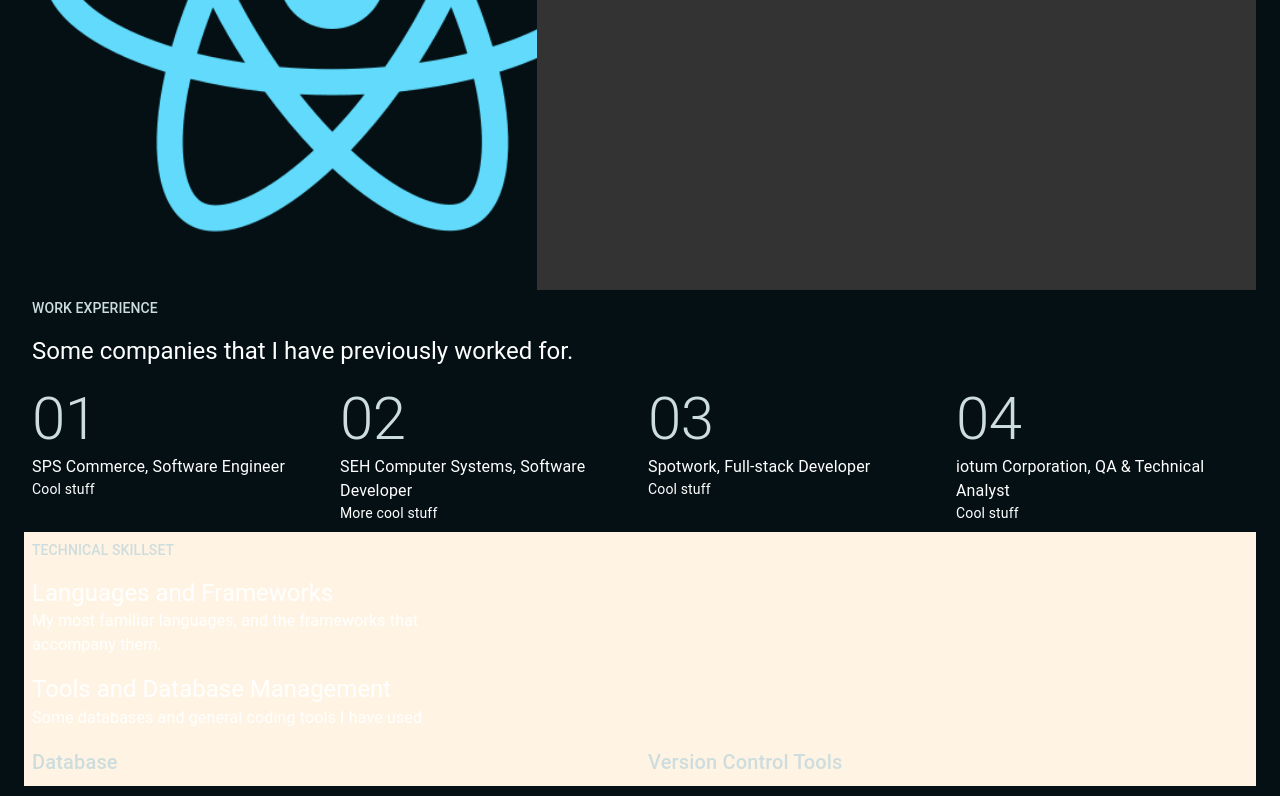
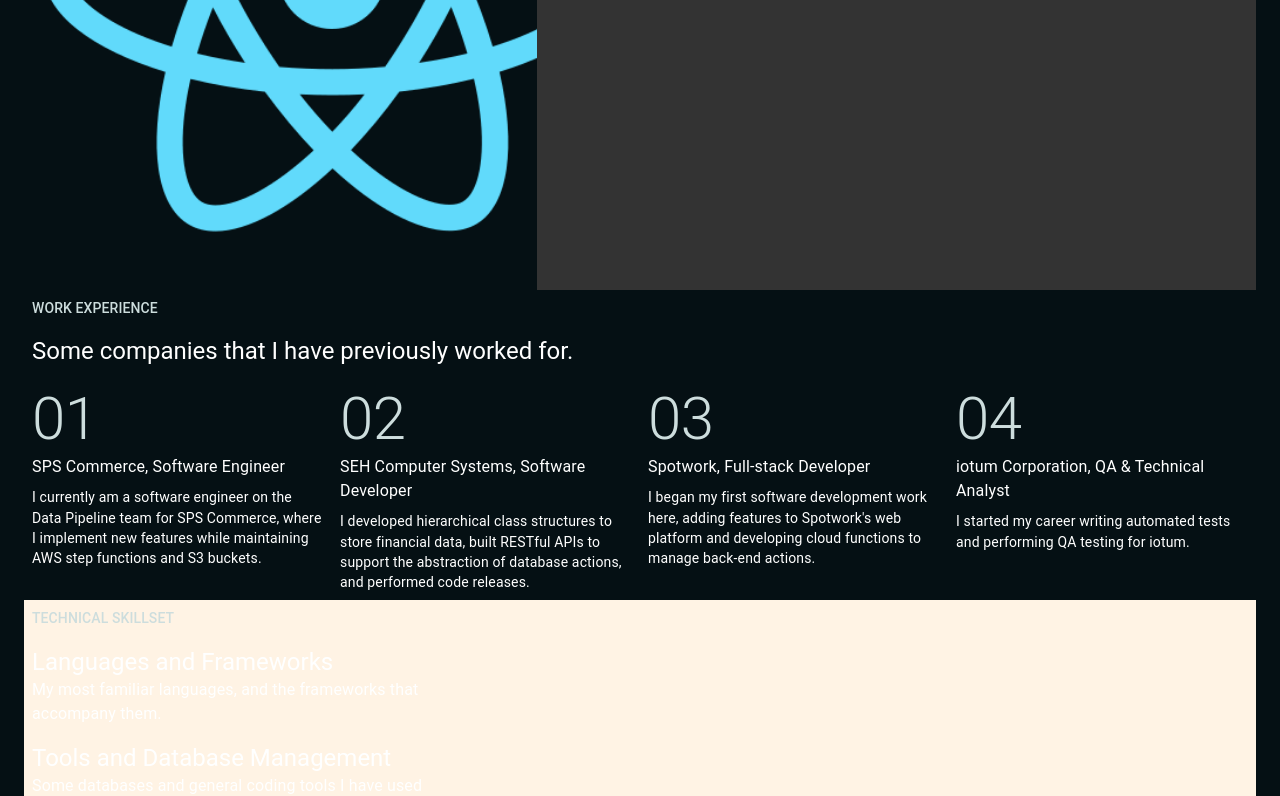
Before and after one commit to kevinhu12/profile, a React (Create React App) app: page / in a window 1280 px wide. Shown: the part 402-1198 px from the top of the page. Built offline with nearby package versions, Linux system fonts and the light colour scheme.

Commit message:
Modified WorkExperience content and structure

```diff
--- /dev/null
+++ b/src/sections/work-experience/Job.js
@@ -0,0 +1,28 @@
+// Imports
+import React from 'react';
+
+import Box from '@mui/material/Box';
+import Grid from '@mui/material/Unstable_Grid2';
+import Typography from '@mui/material/Typography';
+import { useTheme } from '@mui/material/styles';
+
+// Component for a single job experience
+const Job = ({
+    idx,
+    job,
+    theme
+}) => (
+    <Grid xs={3}>
+        <Typography color='secondary' variant='h2'>
+            {`0${idx}`}
+        </Typography>
+        <Typography color='primary' variant='body1'>
+            {`${job.company}, ${job.title}`}
+        </Typography>
+        <Typography color='primary' variant='body2' sx={{ mt: 1 }}>
+            {`${job.description}`}
+        </Typography>
+    </Grid>
+);
+
+export default Job;
--- a/src/sections/WorkExperience.js
+++ b/src/sections/work-experience/WorkExperience.js
@@ -6,48 +6,8 @@
 import Typography from '@mui/material/Typography';
 import { useTheme } from '@mui/material/styles';
 
-// Constants
-const jobExperience = [
-    {
-        company: 'SPS Commerce',
-        title: 'Software Engineer',
-        description: 'Cool stuff'
-    },
-    {
-        company: 'SEH Computer Systems',
-        title: 'Software Developer',
-        description: 'More cool stuff'
-    },
-    {
-        company: 'Spotwork',
-        title: 'Full-stack Developer',
-        description: 'Cool stuff'
-    },
-    {
-        company: 'iotum Corporation',
-        title: 'QA & Technical Analyst',
-        description: 'Cool stuff'
-    },
-]
-
-// Component for a single job experience
-const Job = ({
-    idx,
-    job,
-    theme
-}) => (
-    <Grid xs={3}>
-        <Typography color='secondary' variant='h2'>
-            {`0${idx}`}
-        </Typography>
-        <Typography color='primary' variant='body1'>
-            {`${job.company}, ${job.title}`}
-        </Typography>
-        <Typography color='primary' variant='body2'>
-            {`${job.description}`}
-        </Typography>
-    </Grid>
-);
+import Job from './Job';
+import { jobs } from './constants';
 
 // Main component
 const WorkExperience = ({
@@ -68,7 +28,7 @@
                         Some companies that I have previously worked for.
                     </Typography>
                 </Grid>
-                {jobExperience.map((job, idx) => (
+                {jobs.map((job, idx) => (
                     <Job
                         idx={idx+1}
                         job={job}
--- /dev/null
+++ b/src/sections/work-experience/constants.js
@@ -0,0 +1,22 @@
+export const jobs = [
+    {
+        company: 'SPS Commerce',
+        title: 'Software Engineer',
+        description: 'I currently am a software engineer on the Data Pipeline team for SPS Commerce, where I implement new features while maintaining AWS step functions and S3 buckets.'
+    },
+    {
+        company: 'SEH Computer Systems',
+        title: 'Software Developer',
+        description: 'I developed hierarchical class structures to store financial data, built RESTful APIs to support the abstraction of database actions, and performed code releases.'
+    },
+    {
+        company: 'Spotwork',
+        title: 'Full-stack Developer',
+        description: 'I began my first software development work here, adding features to Spotwork\'s web platform and developing cloud functions to manage back-end actions.'
+    },
+    {
+        company: 'iotum Corporation',
+        title: 'QA & Technical Analyst',
+        description: 'I started my career writing automated tests and performing QA testing for iotum.'
+    },
+]
--- a/src/shared/BasePage.js
+++ b/src/shared/BasePage.js
@@ -8,7 +8,7 @@
 import Home from '../sections/Home';
 import TechnicalSkills from '../sections/TechnicalSkills';
 import Transition from '../sections/Transition';
-import WorkExperience from '../sections/WorkExperience';
+import WorkExperience from '../sections/work-experience/WorkExperience';
 
 // Styled components
 
```
